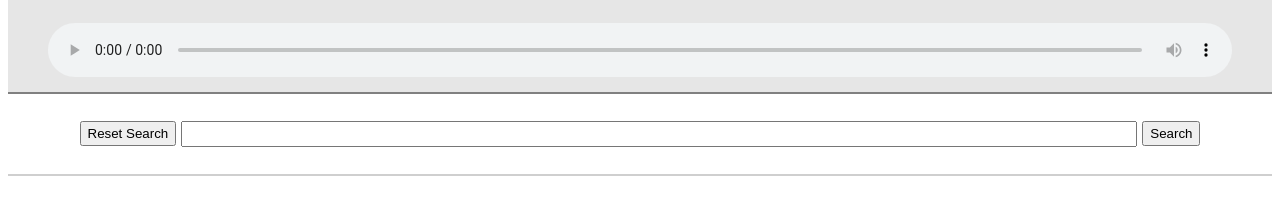
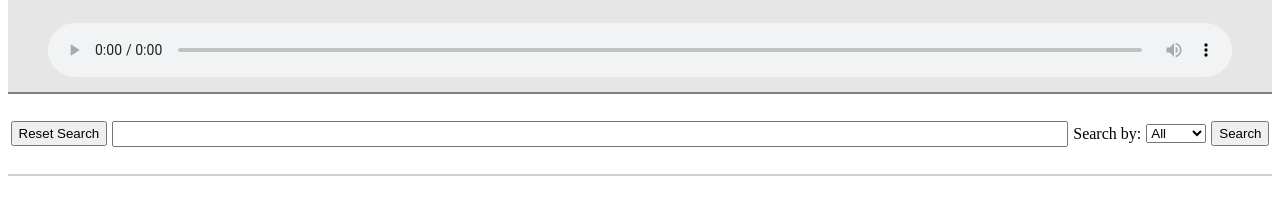
Before and after one commit to Momentum-Team-20/mytunes-jmatthews64, a website: page index.html in a window 1280 px wide. Shown: the part 201-416 px from the top of the page. Drawn offline with Linux system fonts and the light colour scheme.

Commit message:
Added a search options dropdown

```diff
--- a/index.html
+++ b/index.html
@@ -21,6 +21,13 @@
   <form id="searchBar" action="#" method="post">
     <button id="resetButton">Reset Search</button>
     <input id="searchInput" type="text" name="searchData">
+    <label for="searchOptions">Search by: </label>
+    <select id="searchOptions">
+    <option for="searchOptions" value="all">All</option>
+    <option for="searchOptions" value="artist">Artist</option>
+    <option for="searchOptions" value="song">Song</option>
+    <option for="searchOptions" value="album">Album</option>
+    </select>
     <button id="searchButton" type="submit">Search</button>
   </form>
   </section>
--- a/styles.css
+++ b/styles.css
@@ -50,6 +50,10 @@ header {
     margin-bottom: 20px;
 }
 
+#searchOptions {
+    margin: 5px;
+}
+
 #searchButton {
     height: 25px;
 }
```
